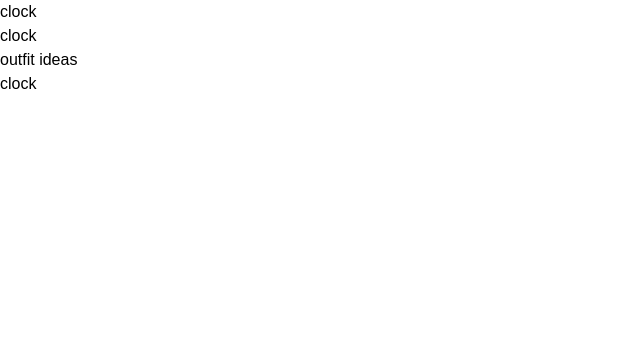
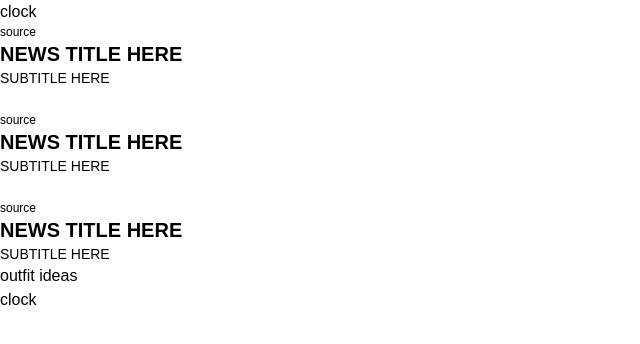
Before and after one commit to JessCode50/Smart-Mirror, a Next.js app in the folder next-ui-dashboard-app/: page / in a window 1280 px wide. Shown: the top 344 px of the page, without its empty margins (0-640 px from the left). Built offline with nearby package versions, Linux system fonts and the light colour scheme.

Commit message:
basic news format

```diff
--- a/next-ui-dashboard-app/app/modules/News.tsx
+++ b/next-ui-dashboard-app/app/modules/News.tsx
@@ -1,5 +1,16 @@
 const News = () => {
-  return <div>clock</div>
+  return <div><h6 className="text-xs"> source </h6>
+  <h1 className="text-xl font-bold">NEWS TITLE HERE</h1>
+  <h2 className="text-sm">SUBTITLE HERE</h2>
+  <br></br>
+  <h6 className="text-xs"> source </h6>
+  <h1 className="text-xl font-bold">NEWS TITLE HERE</h1>
+  <h2 className="text-sm">SUBTITLE HERE</h2>
+  <br></br>
+  <h6 className="text-xs"> source </h6>
+  <h1 className="text-xl font-bold">NEWS TITLE HERE</h1>
+  <h2 className="text-sm">SUBTITLE HERE</h2>
+  </div>
 }
 
 export default News
```
